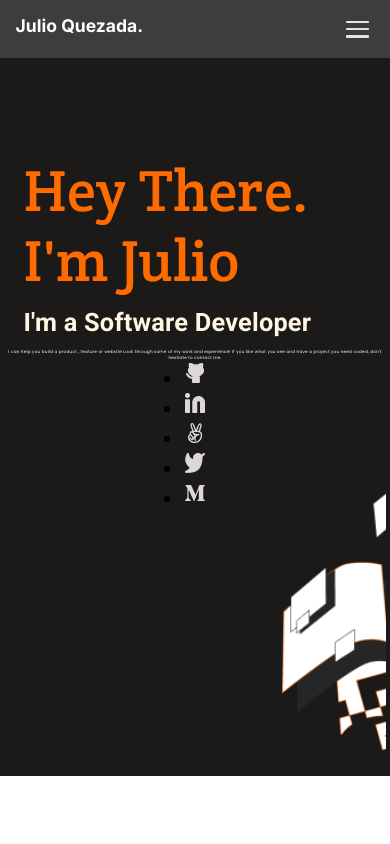
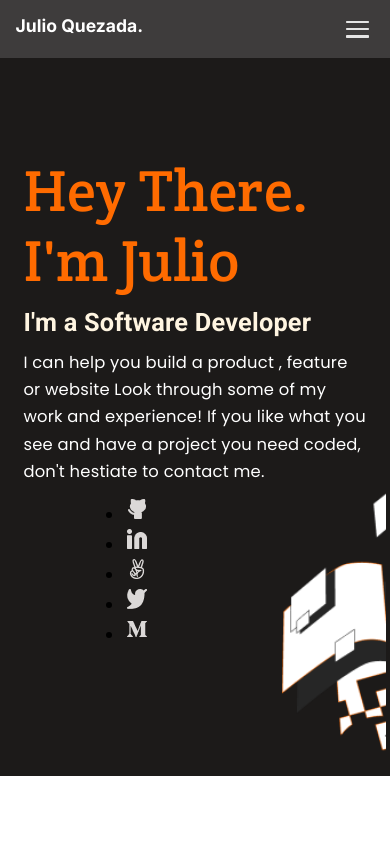
Before and after one commit to Alejandroq12/portfolio, a website: page index.html in a window 390 px wide. Shown: the top 844 px of the page. Drawn offline with Linux system fonts and the light colour scheme; a web font is replaced by a local one.

Commit message:
Add mobile first style to main section description and social media icons

```diff
--- a/assets/css/style.css
+++ b/assets/css/style.css
@@ -824,4 +824,21 @@ footer {
 
       }
 
+      .main-description {
+        font-size: 4.2vw;
+        line-height: 7vw;
+        text-align: start;
+        padding: 0 6vw;
+
+      }
+
+      .socialMediaIcons {
+        display: flex;
+        align-items: center;
+        justify-content: center;
+        margin-top: 3vw;
+        margin-left: -30vw;
+      }
+
+
   }
```
